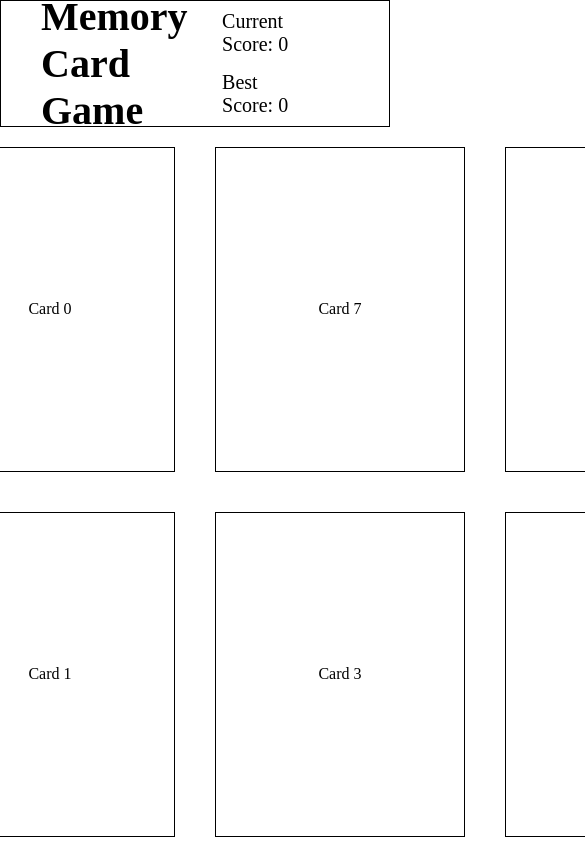
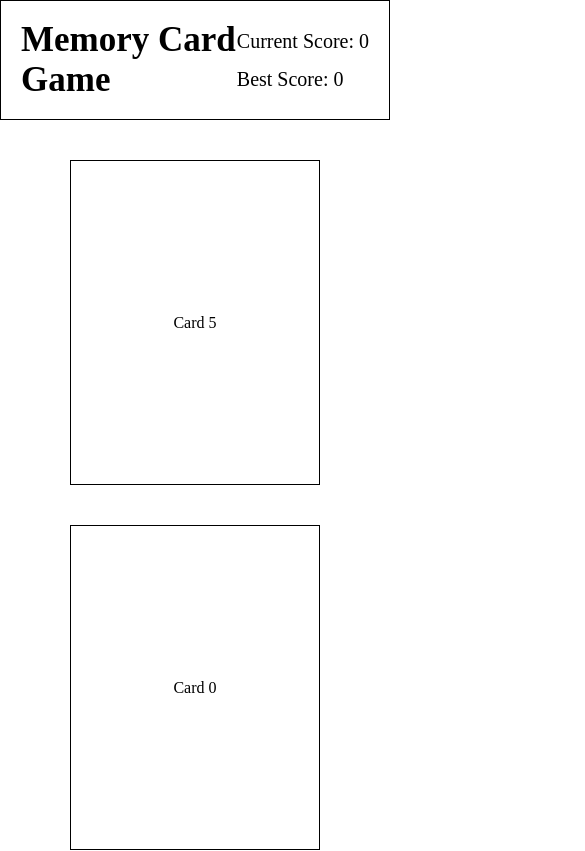
Before and after one commit to markymelnik/memory-card, a React (Vite) app: page / in a window 390 px wide. Shown: the top 851 px of the page, 585 px wide, since content can reach past the window. Built offline with nearby package versions, Linux system fonts and the light colour scheme.

Commit message:
styling changes; practice with responsive design

```diff
--- a/src/components/Cards/Card.jsx
+++ b/src/components/Cards/Card.jsx
@@ -11,7 +11,6 @@ const CardWrapper = styled.div`
   align-items: center;
   width: 250px;
   height: 325px;
-  margin: 20px;
   border: 1px solid black;
 
   &:hover {
--- a/src/components/Cards/CardGrid.jsx
+++ b/src/components/Cards/CardGrid.jsx
@@ -3,6 +3,7 @@ import Card from './Card';
 
 const CardGrid = ({ cardIDs, handleCardClick }) => {
   return (
+    <MainBodyWrapper>
       <CardGridWrapper>
         {cardIDs.map((cardID) => (
           <Card
@@ -12,13 +13,36 @@ const CardGrid = ({ cardIDs, handleCardClick }) => {
           />
         ))}
       </CardGridWrapper>
+    </MainBodyWrapper>
   );
 };
+
+const MainBodyWrapper = styled.div`
+  display: flex;
+  justify-content: center;
+  width: 100%;
+`
 
 const CardGridWrapper = styled.div`
   display: grid;
   grid-template-columns: repeat(4, 1fr);
-  justify-content: center;
+  justify-items: center;
+  align-items: center;
+  width: 72%;
+  gap: 40px;
+  margin: 40px 0;
+
+  @media (max-width: 1280px) {
+    grid-template-columns: repeat(3, 1fr);
+  }
+
+  @media (max-width: 960px) {
+    grid-template-columns: repeat(2, 1fr);
+  }
+
+  @media (max-width: 640px) {
+    grid-template-columns: 1fr
+  }
 `;
 
 export default CardGrid;
--- a/src/components/Header.jsx
+++ b/src/components/Header.jsx
@@ -14,7 +14,7 @@ const HeaderWrapper = styled.div`
   display: flex;
   justify-content: space-between;
   align-items: center;
-  height: 15%;
+  min-height: 120px;
   width: 100%;
   border: 1px solid black;
   font-size: 40px;
@@ -24,6 +24,11 @@ const Title = styled.h1`
   font-size: 40px;
   font-weight: 600;
   margin-left: 40px;
+
+  @media (max-width: 640px) {
+    margin-left: 20px;
+    font-size: 35px;
+  }
 `;
 
 export default Header;
--- a/src/components/Main.jsx
+++ b/src/components/Main.jsx
@@ -51,7 +51,8 @@ const Main = () => {
 const MainWrapper = styled.div`
   display: flex;
   flex-direction: column;
-  height: 100%;
+  align-items: center;
+  height: 100vh;
   width: 100%;
 `;
 
--- a/src/components/Score/ScoreBoard.jsx
+++ b/src/components/Score/ScoreBoard.jsx
@@ -13,15 +13,21 @@ const ScoreBoardWrapper = styled.div`
   display: flex;
   flex-direction: column;
   gap: 15px;
-  margin-right: 100px;
+  margin-right: 80px;
+
+  @media (max-width: 640px) {
+    margin-right: 20px;
+  }
 `;
 
 const CurrentScore = styled.div`
   font-size: 20px;
+  white-space: nowrap;
 `;
 
 const BestScore = styled.div`
   font-size: 20px;
+  white-space: nowrap;
 `;
 
 export default ScoreBoard;
```
Lines whose indentation alone changed are shown as unchanged.
